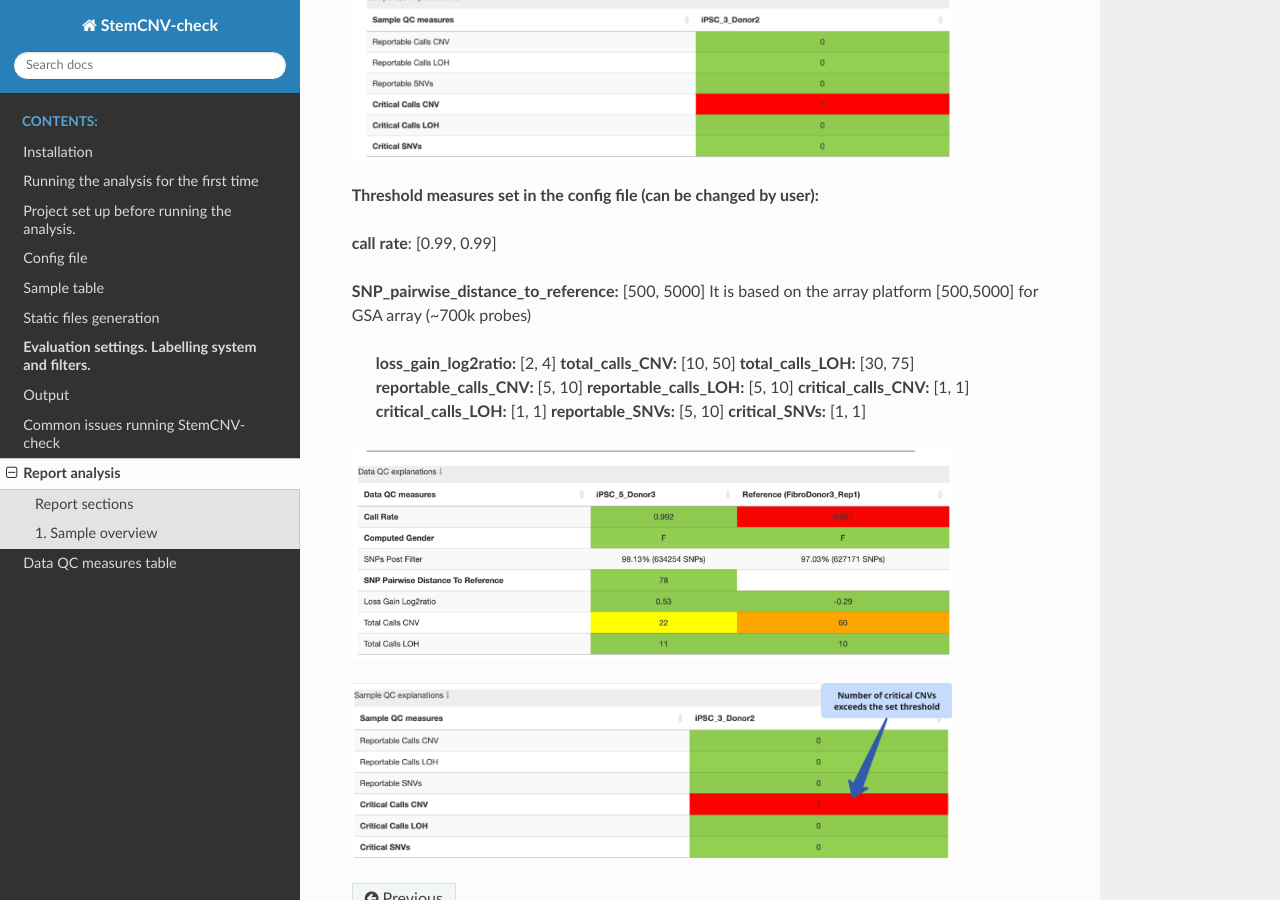
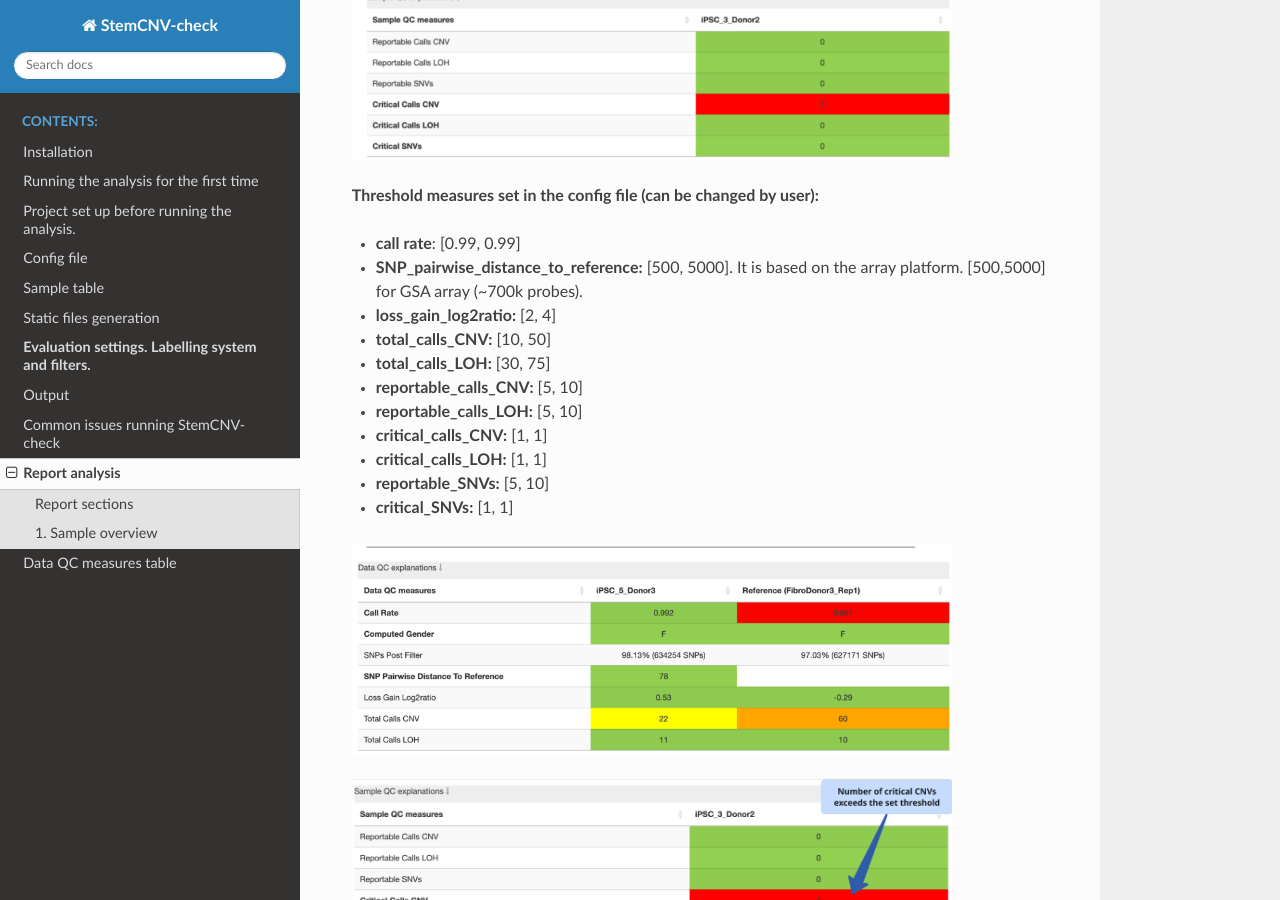
Before and after one commit to bihealth/StemCNV-check, a Sphinx documentation site: the page built from docs/source/report_analysis.rst, in a window 1280 px wide and 900 px high, scrolled down 2206 px. Built offline with Sphinx 7.4.7 and the Read the Docs theme 3.1.0, drawn with Linux system fonts in a browser that asks for light colours.

```diff
--- a/docs/source/report_analysis.rst
+++ b/docs/source/report_analysis.rst
@@ -61,20 +61,18 @@ Data QC measures table
 
 **Threshold measures set in the config file (can be changed by user):**
 
-**call rate**: [0.99, 0.99]
+- **call rate**: [0.99, 0.99]
 
-**SNP_pairwise_distance_to_reference:** [500, 5000]
-It is based on the array platform
-[500,5000] for GSA array (~700k probes)
-    **loss_gain_log2ratio:** [2, 4]
-    **total_calls_CNV:** [10, 50]
-    **total_calls_LOH:** [30, 75]
-    **reportable_calls_CNV:** [5, 10]
-    **reportable_calls_LOH:** [5, 10]
-    **critical_calls_CNV:** [1, 1]
-    **critical_calls_LOH:** [1, 1]
-    **reportable_SNVs:** [5, 10]
-    **critical_SNVs:** [1, 1]
+- **SNP_pairwise_distance_to_reference:** [500, 5000]. It is based on the array platform. [500,5000] for GSA array (~700k probes).
+- **loss_gain_log2ratio:** [2, 4]
+- **total_calls_CNV:** [10, 50]
+- **total_calls_LOH:** [30, 75]
+- **reportable_calls_CNV:** [5, 10]
+- **reportable_calls_LOH:** [5, 10]
+- **critical_calls_CNV:** [1, 1]
+- **critical_calls_LOH:** [1, 1]
+- **reportable_SNVs:** [5, 10]
+- **critical_SNVs:** [1, 1]
 
 .. image:: data_qc.png
    :width: 600
```
